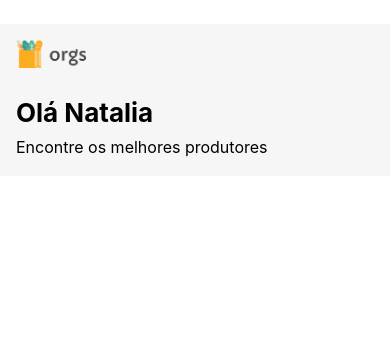
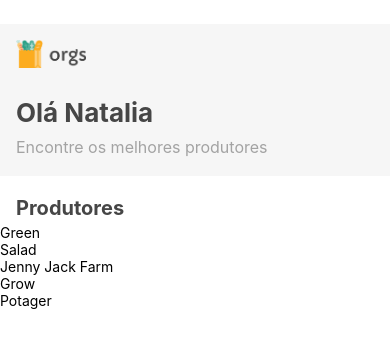
Before and after one commit to otaviohenrique1/app_react_native_hooks, a React Native app: screen / in a window 390 px wide. Shown: the top 348 px of the page. Built offline with nearby package versions, Linux system fonts and the light colour scheme.

Commit message:
Commit 4

```diff
--- /dev/null
+++ b/src/telas/Home/components/Produtores.js
@@ -0,0 +1,37 @@
+import React, { useEffect, useState } from "react";
+import { FlatList, Text, StyleSheet } from "react-native";
+import { carregaProdutores } from '../../../services/carregaDados';
+
+export default function Produtores() {
+  const [titulo, setTitulo] = useState("");
+  const [lista, setLista] = useState([]);
+
+  useEffect(() => {
+    const retorno = carregaProdutores();
+    setTitulo(retorno.titulo);
+    setLista(retorno.lista);
+  }, []);
+
+  const topoLista = () => {
+    return <Text style={estilos.titulo}>{titulo}</Text>;
+  };
+
+  return (
+    <FlatList
+      data={lista}
+      ListHeaderComponent={topoLista}
+      renderItem={({item: { nome }}) => <Text>{nome}</Text>}
+    />
+  );
+}
+
+const estilos = StyleSheet.create({
+  titulo: {
+    fontSize: 20,
+    lineHeight: 32,
+    marginHorizontal: 16,
+    marginTop: 16,
+    fontWeight: "bold",
+    color: "#464646",
+  }
+});
--- a/src/telas/Home/components/Topo.js
+++ b/src/telas/Home/components/Topo.js
@@ -45,10 +45,12 @@
     fontSize: 26,
     lineHeight: 42,
     fontWeight: "bold",
+    color: "#464646"
   },
   legenda: {
     fontSize: 16,
     lineHeight: 26,
+    color: "#A3A3A3"
   }
 });
 
--- a/src/telas/Home/index.js
+++ b/src/telas/Home/index.js
@@ -1,9 +1,12 @@
 import React from 'react';
-import { View } from 'react-native';
 import Topo from './components/Topo';
+import Produtores from './components/Produtores';
 
 export default function Home() {
   return (
-    <Topo />
+    <>
+      <Topo />
+      <Produtores />
+    </>
   );
 }
```
